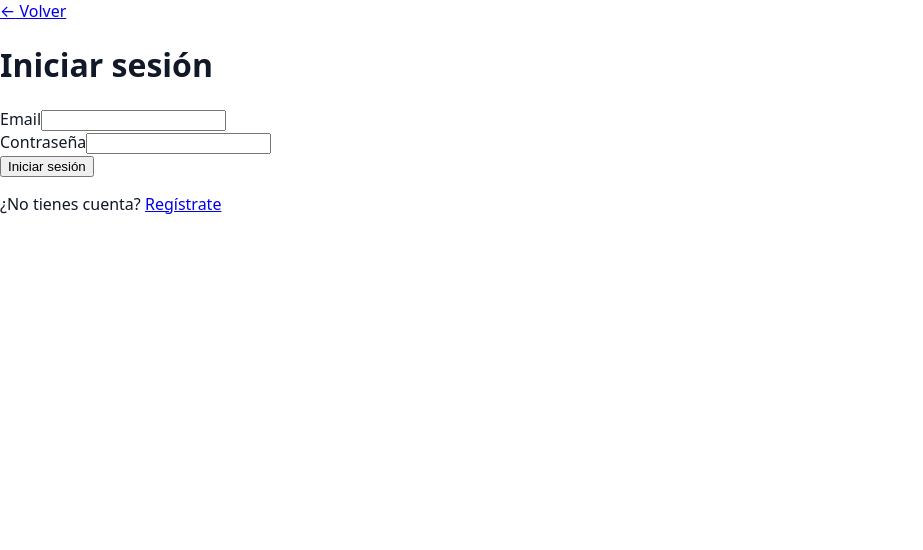
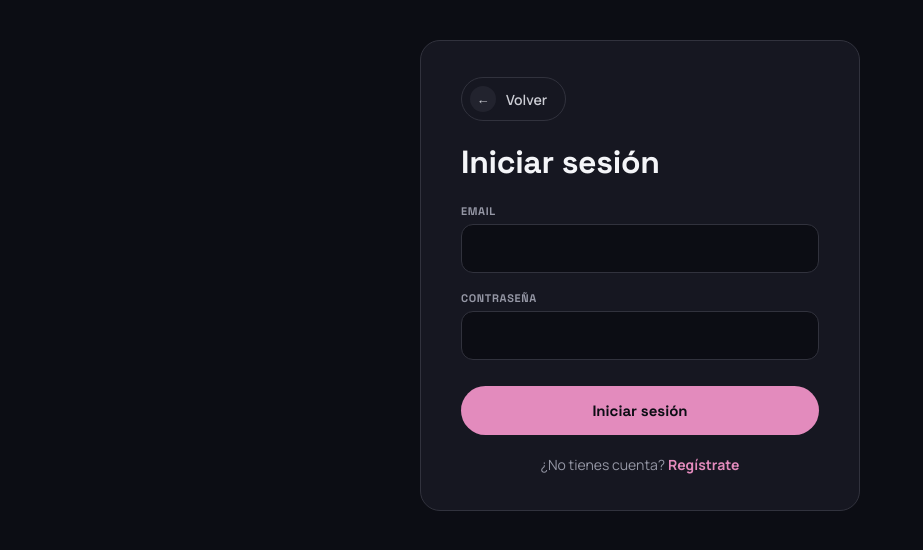
Before and after one commit to pugz-dev/GFTicket-Frontend, an Angular app in the folder gfticket-angular/: page /login in a window 1280 px wide. Shown: the top 550 px of the page, without its empty margins (0-923 px from the left). Built offline with nearby package versions, Linux system fonts and the light colour scheme.

Commit message:
feat(SCRUM-300): design and layout the login form CSS

```diff
--- /dev/null
+++ b/gfticket-angular/src/app/pages/login/login.css
@@ -0,0 +1,171 @@
+:host {
+  --color-bg: oklch(0.16 0.015 280);
+  --color-surface: oklch(0.21 0.02 280);
+  --color-border: oklch(0.32 0.02 280);
+  --color-text: oklch(0.97 0.005 280);
+  --color-text-muted: oklch(0.68 0.02 280);
+  --color-accent: oklch(74.317% 0.1231 345.36);
+  --color-error: #b91c1c;
+  --radius: 20px;
+
+  display: block;
+  min-height: 100vh;
+  font-family: 'Manrope', sans-serif;
+  color: var(--color-text);
+  background: var(--color-bg);
+  padding: 40px 20px 96px;
+}
+
+.login {
+  display: flex;
+  justify-content: center;
+}
+
+.login__card {
+  width: 100%;
+  max-width: 440px;
+  padding: 28px 24px;
+  background: var(--color-surface);
+  border: 1px solid var(--color-border);
+  border-radius: var(--radius);
+}
+
+@media (min-width: 640px) {
+  .login__card {
+    padding: 36px 40px;
+  }
+}
+
+.back-link {
+  display: inline-flex;
+  align-items: center;
+  gap: 10px;
+  margin-bottom: 24px;
+  padding: 8px 18px 8px 8px;
+  border: 1px solid var(--color-border);
+  border-radius: 999px;
+  color: oklch(0.85 0.01 280);
+  text-decoration: none;
+  font-size: 14px;
+  font-weight: 600;
+  transition: border-color 0.2s ease, background 0.2s ease, gap 0.2s ease;
+}
+
+.back-link:hover {
+  border-color: oklch(0.72 0.22 350 / 0.6);
+  background: var(--color-bg);
+  gap: 14px;
+}
+
+.back-link__icon {
+  display: inline-flex;
+  align-items: center;
+  justify-content: center;
+  width: 26px;
+  height: 26px;
+  border-radius: 50%;
+  background: oklch(0.26 0.02 280);
+  font-size: 13px;
+}
+
+.login__title {
+  font-family: 'Space Grotesk', sans-serif;
+  font-weight: 800;
+  font-size: clamp(26px, 5vw, 32px);
+  line-height: 1.1;
+  margin: 0 0 24px;
+  letter-spacing: -0.01em;
+}
+
+form {
+  display: flex;
+  flex-direction: column;
+}
+
+.field {
+  display: flex;
+  flex-direction: column;
+  gap: 6px;
+  margin-bottom: 18px;
+}
+
+.field label {
+  font-family: 'Space Grotesk', sans-serif;
+  font-size: 11px;
+  font-weight: 700;
+  letter-spacing: 0.06em;
+  text-transform: uppercase;
+  color: var(--color-text-muted);
+}
+
+.field input {
+  width: 100%;
+  padding: 13px 16px;
+  border-radius: 12px;
+  border: 1px solid var(--color-border);
+  background: var(--color-bg);
+  color: var(--color-text);
+  font-family: 'Manrope', sans-serif;
+  font-size: 15px;
+  transition: border-color 0.2s ease, box-shadow 0.2s ease;
+}
+
+.field input::placeholder {
+  color: var(--color-text-muted);
+}
+
+.field input:focus {
+  outline: none;
+  border-color: var(--color-accent);
+  box-shadow: 0 0 0 3px oklch(74.317% 0.1231 345.36 / 0.2);
+}
+
+.field input.ng-invalid.ng-touched {
+  border-color: var(--color-error);
+}
+
+.field__error {
+  margin: 0;
+  font-size: 13px;
+  color: var(--color-error);
+}
+
+.login__error {
+  margin-bottom: 18px;
+}
+
+.login__submit {
+  margin-top: 8px;
+  padding: 15px 28px;
+  border: none;
+  border-radius: 999px;
+  background: var(--color-accent);
+  color: var(--color-bg);
+  font-family: 'Space Grotesk', sans-serif;
+  font-weight: 700;
+  font-size: 15px;
+  cursor: pointer;
+  transition: transform 0.15s ease, box-shadow 0.15s ease;
+}
+
+.login__submit:hover {
+  transform: translateY(-2px);
+  box-shadow: 0 10px 24px oklch(0.72 0.22 350 / 0.4);
+}
+
+.login__register-link {
+  margin: 20px 0 0;
+  text-align: center;
+  font-size: 14px;
+  color: var(--color-text-muted);
+}
+
+.login__register-link a {
+  color: var(--color-accent);
+  font-weight: 700;
+  text-decoration: none;
+}
+
+.login__register-link a:hover {
+  text-decoration: underline;
+}
--- a/gfticket-angular/src/app/pages/login/login.ts
+++ b/gfticket-angular/src/app/pages/login/login.ts
@@ -9,6 +9,7 @@ import { AuthService } from '../../services/auth.service';
   standalone: true,
   imports: [ReactiveFormsModule, RouterLink],
   templateUrl: './login.html',
+  styleUrl: './login.css',
 })
 export class Login {
   private readonly fb = inject(FormBuilder);
```
